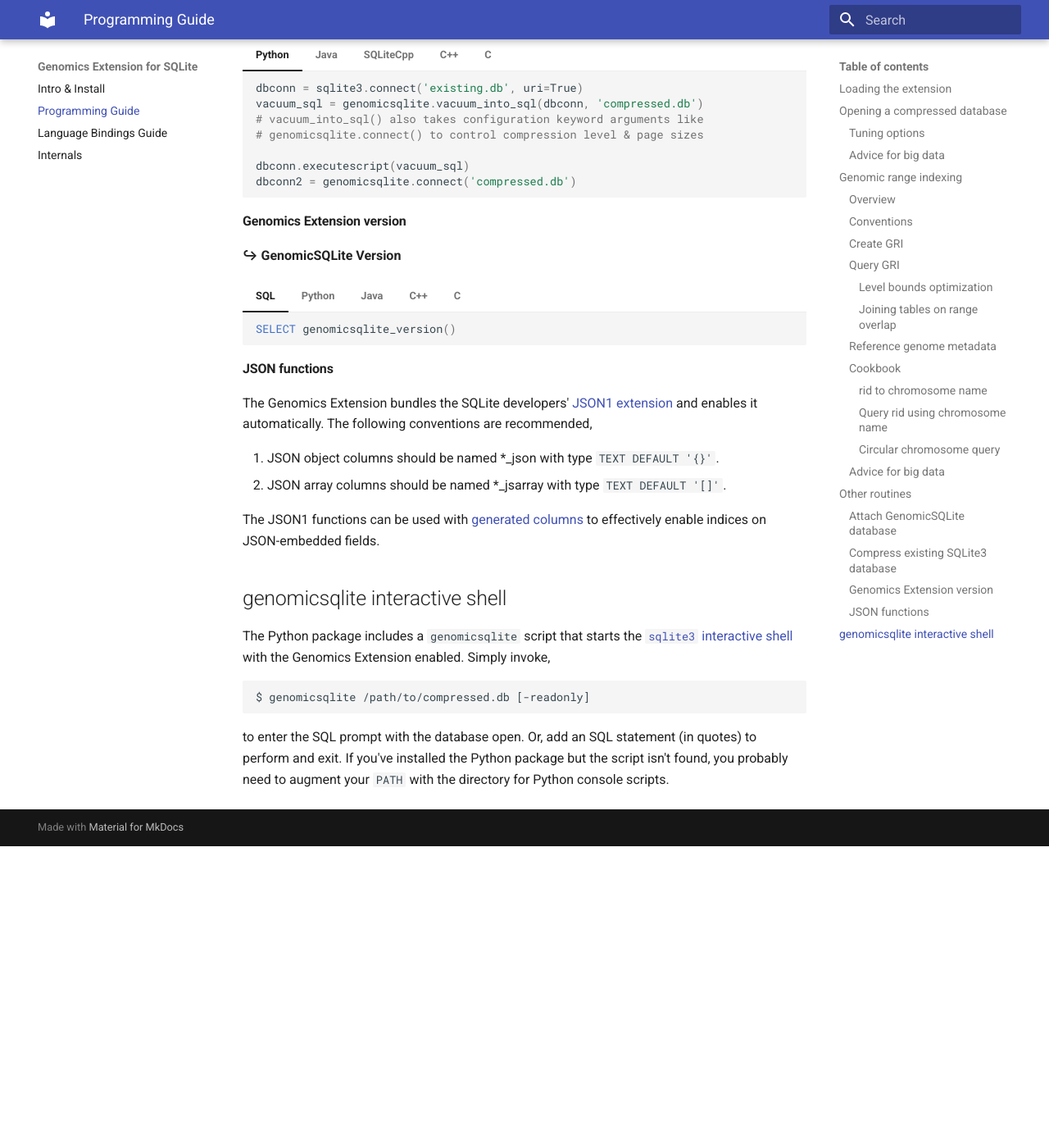
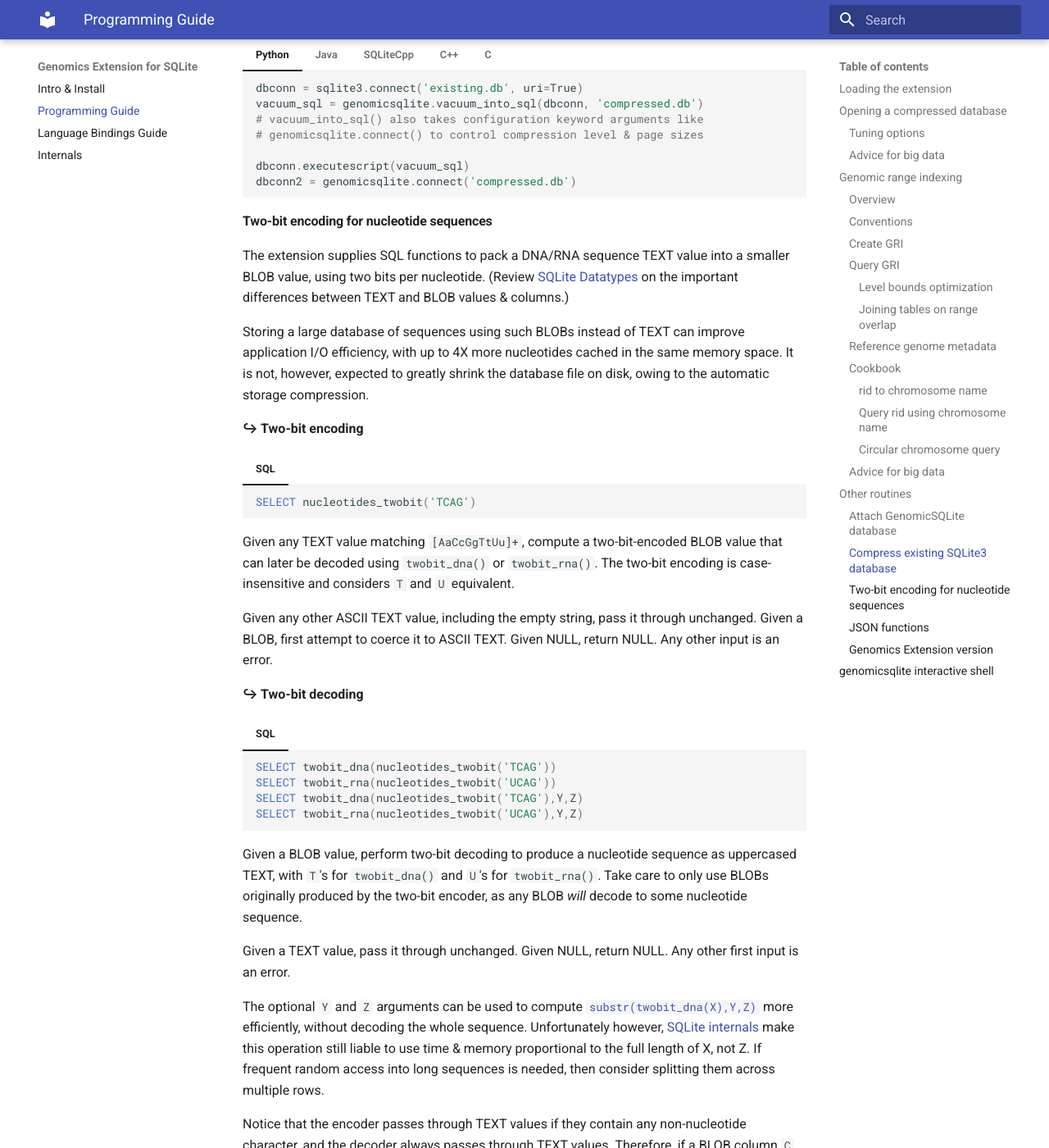
Before and after one commit to mlin/GenomicSQLite, an MkDocs documentation site: the page built from docs/guide.md, in a window 1280 px wide and 1400 px high, scrolled down 11746 px. Shown: the whole window at 82% size. Built offline with MkDocs 1.6.1 and Material for MkDocs 9.7.7, drawn with Linux system fonts in a browser that asks for light colours; before the commit the page ends 12778 px from its top, so only the background shows below that; some of the changed text lies outside the part shown.

Commit message:
twobit codec SQL functions (#8)
nucleotides_twobit() : TEXT -> BLOB and twobit_{dna,rna}() : BLOB -> TEXT for compactly storing/caching nucleotide sequences

````diff
--- a/docs/guide.md
+++ b/docs/guide.md
@@ -903,6 +903,62 @@ But this plan strongly depends on the contiguity assumption.
     /* genomicsqlite_open("compressed.db", ...); */
     ```
 
+#### Two-bit encoding for nucleotide sequences
+
+The extension supplies SQL functions to pack a DNA/RNA sequence TEXT value into a smaller BLOB value, using two bits per nucleotide. (Review [SQLite Datatypes](https://www.sqlite.org/datatype3.html) on the important differences between TEXT and BLOB values & columns.)
+
+Storing a large database of sequences using such BLOBs instead of TEXT can improve application I/O efficiency, with up to 4X more nucleotides cached in the same memory space. It is not, however, expected to greatly shrink the database file on disk, owing to the automatic storage compression.
+
+**↪ Two-bit encoding**
+
+=== "SQL"
+    ``` sql
+    SELECT nucleotides_twobit('TCAG')
+    ```
+
+Given any TEXT value matching `[AaCcGgTtUu]+`, compute a two-bit-encoded BLOB value that can later be decoded using `twobit_dna()` or `twobit_rna()`. The two-bit encoding is case-insensitive and considers `T` and `U` equivalent.
+
+Given any other ASCII TEXT value, including the empty string, pass it through unchanged. Given a BLOB, first attempt to coerce it to ASCII TEXT. Given NULL, return NULL. Any other input is an error.
+
+**↪ Two-bit decoding**
+
+=== "SQL"
+    ``` sql
+    SELECT twobit_dna(nucleotides_twobit('TCAG'))
+    SELECT twobit_rna(nucleotides_twobit('UCAG'))
+    SELECT twobit_dna(nucleotides_twobit('TCAG'),Y,Z)
+    SELECT twobit_rna(nucleotides_twobit('UCAG'),Y,Z)
+    ```
+
+Given a BLOB value, perform two-bit decoding to produce a nucleotide sequence as uppercased TEXT, with `T`'s for `twobit_dna()` and `U`'s for `twobit_rna()`. Take care to only use BLOBs originally produced by the two-bit encoder, as any BLOB *will* decode to some nucleotide sequence.
+
+Given a TEXT value, pass it through unchanged. Given NULL, return NULL. Any other first input is an error.
+
+The optional `Y` and `Z` arguments can be used to compute [`substr(twobit_dna(X),Y,Z)`](https://sqlite.org/lang_corefunc.html#substr) more efficiently, without decoding the whole sequence. Unfortunately however, [SQLite internals](https://sqlite.org/forum/forumpost/756c1a1e48?t=h) make this operation still liable to use time & memory proportional to the full length of X, not Z. If frequent random access into long sequences is needed, then consider splitting them across multiple rows.
+
+Notice that the encoder passes through TEXT values if they contain any non-nucleotide character, and the decoder always passes through TEXT values. Therefore, if
+a BLOB column `C` is filled with `nucleotides_twobit(...)`, and you `SELECT twobit_dna(C) FROM ...`, the original TEXT value is stored & returned automatically for any cell containing a non-nucleotide character, while the two-bit-encoded BLOBs are used exactly where possible. However, the original TEXT values would have their case and T/U letters preserved, unlike decoded BLOBs.
+
+**↪ Two-bit sequence length**
+
+=== "SQL"
+    ``` sql
+    SELECT twobit_length(dna_twobit('TCAG'))
+    ```
+
+Given a two-bit-encoded BLOB value, return the length of the *decoded* sequence (without actually decoding it). This is *not* equal to `4*length(BLOB)` due to padding.
+
+Given a TEXT value, return its byte length. Given NULL, return NULL. Any other input is an error.
+
+#### JSON functions
+
+The Genomics Extension bundles the SQLite developers' [JSON1 extension](https://www.sqlite.org/json1.html) and enables it automatically. The following conventions are recommended,
+
+1. JSON object columns should be named *_json with type `TEXT DEFAULT '{}'`.
+2. JSON array columns should be named *_jsarray with type `TEXT DEFAULT '[]'`.
+
+The JSON1 functions can be used with [generated columns](https://sqlite.org/gencol.html) to effectively enable indices on JSON-embedded fields.
+
 #### Genomics Extension version
 
 **↪ GenomicSQLite Version**
@@ -933,15 +989,6 @@ But this plan strongly depends on the contiguity assumption.
     /* result to be sqlite3_free() */
     ```
 
-#### JSON functions
-
-The Genomics Extension bundles the SQLite developers' [JSON1 extension](https://www.sqlite.org/json1.html) and enables it automatically. The following conventions are recommended,
-
-1. JSON object columns should be named *_json with type `TEXT DEFAULT '{}'`.
-2. JSON array columns should be named *_jsarray with type `TEXT DEFAULT '[]'`.
-
-The JSON1 functions can be used with [generated columns](https://sqlite.org/gencol.html) to effectively enable indices on JSON-embedded fields.
-
 ## genomicsqlite interactive shell
 
 The Python package includes a `genomicsqlite` script that starts the [`sqlite3` interactive shell](https://sqlite.org/cli.html) with the Genomics Extension enabled. Simply invoke,
````
Also changed, not shown: 3 other files.
